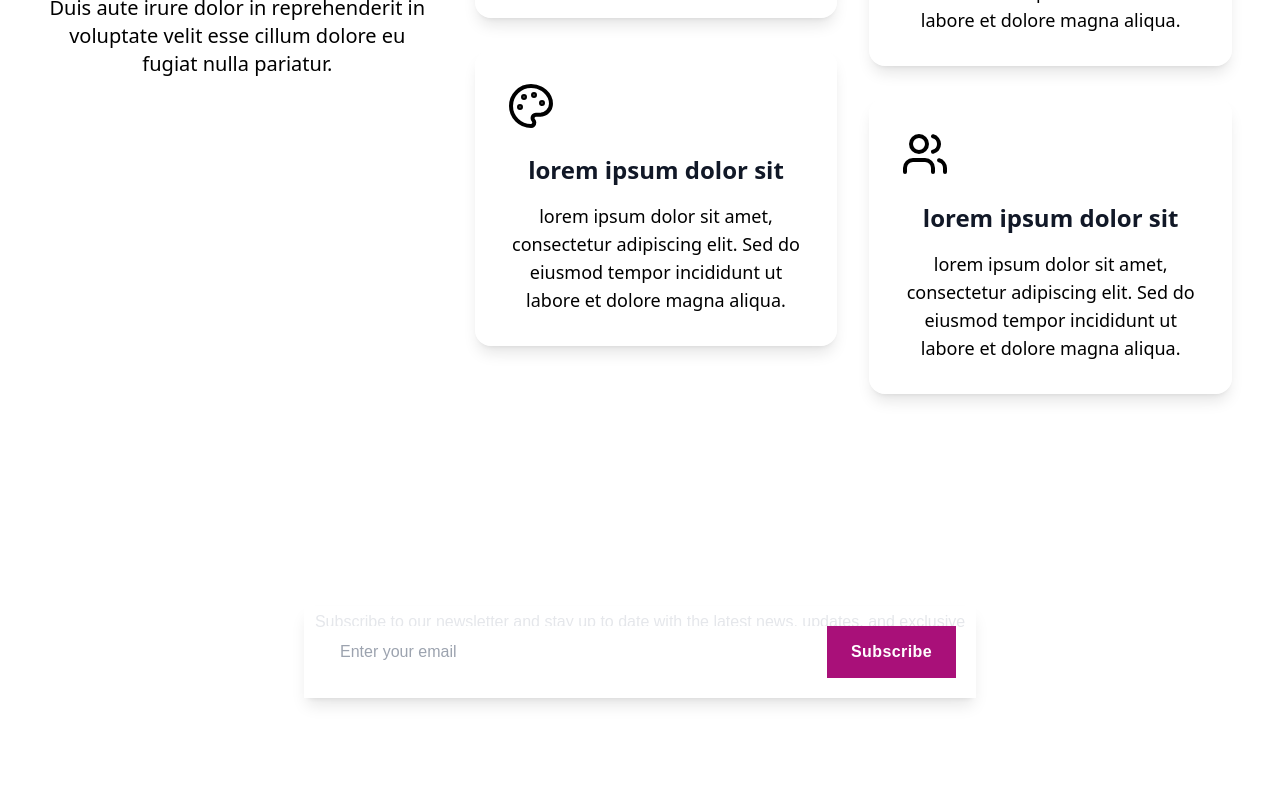
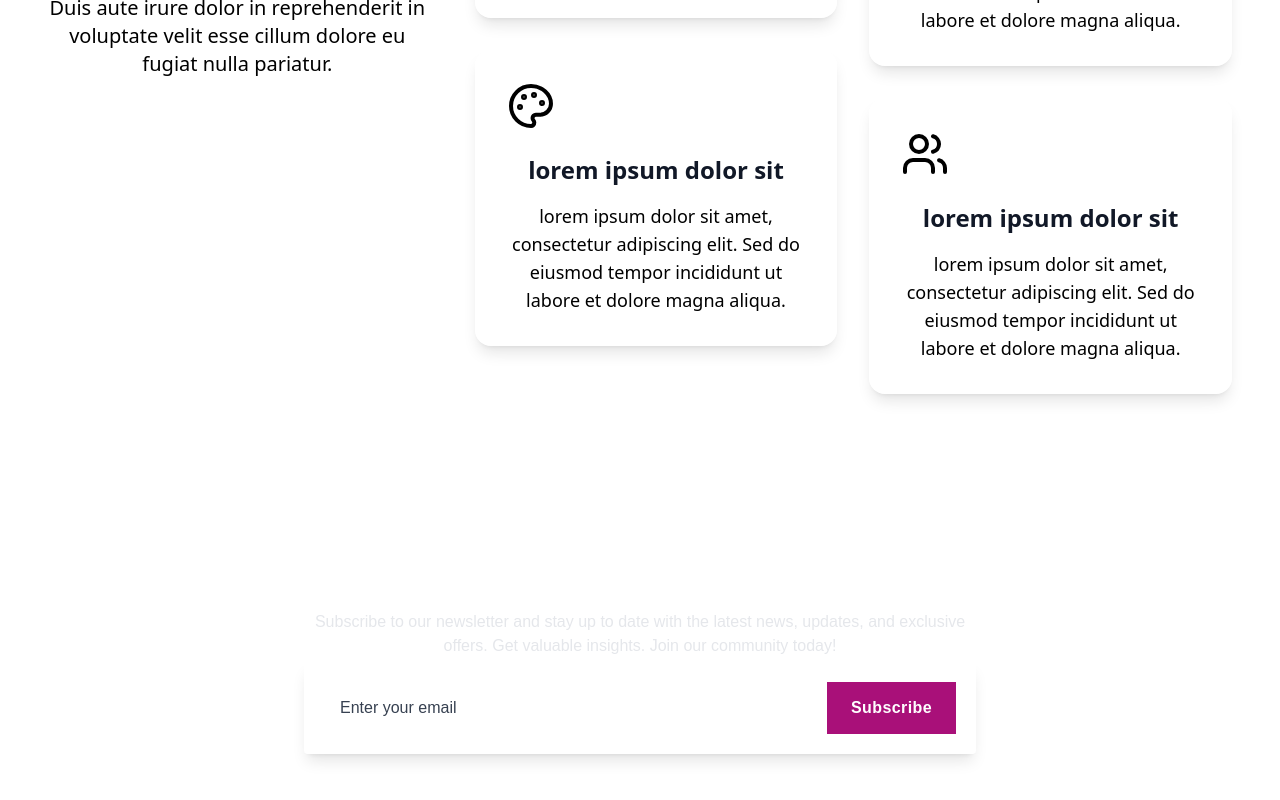
Before and after one commit to harrywhite17/ProjecteAndroid-Videojocapp, a React (Vite) app in the folder hivemind-project/: page / in a window 1280 px wide. Shown: the part 2726-3526 px from the top of the page. Built offline with nearby package versions, Linux system fonts and the light colour scheme.

Commit message:
Create NewsletterSection

```diff
--- a/hivemind-project/src/components/newsletter.jsx
+++ b/hivemind-project/src/components/newsletter.jsx
@@ -7,14 +7,14 @@ function Newsletter() {
                 <div className="max-w-2xl mx-auto text-center">
                     <h2 className="text-white text-4xl font-extrabold">Subscribe to Our Newsletter</h2>
                     <div className="my-6">
-                        <p className="text-base text-gray-200">Subscribe to our newsletter and stay up to date with the
+                        <p className="text-base text-gray-200 pb-10">Subscribe to our newsletter and stay up to date with the
                             latest news, updates, and exclusive offers. Get valuable insights. Join our community today!</p>
                     </div>
 
                     <div
-                        className="max-w-2xl left-0 right-0 mx-auto w-full p-5 flex items-center shadow-lg absolute -bottom-10">
+                        className="max-w-2xl left-0 right-0 mx-auto w-full p-5 flex items-center bg-white/20 rounded shadow-lg absolute -bottom-14">
                         <input type="email" placeholder="Enter your email"
-                               className="w-full bg-red py-3.5 px-4 text-gray-800 text-base focus:outline-none"/>
+                               className="w-full bg-red py-3.5 px-4 text-gray-900 placeholder-gray-700 bg-white/20 text-base focus:outline-none"/>
                         <button
                             className="bg-[#a91079] hover:bg-[#a91079e2] text-white text-base font-semibold tracking-wide py-3.5 px-6 focus:outline-none">
                             Subscribe
```
